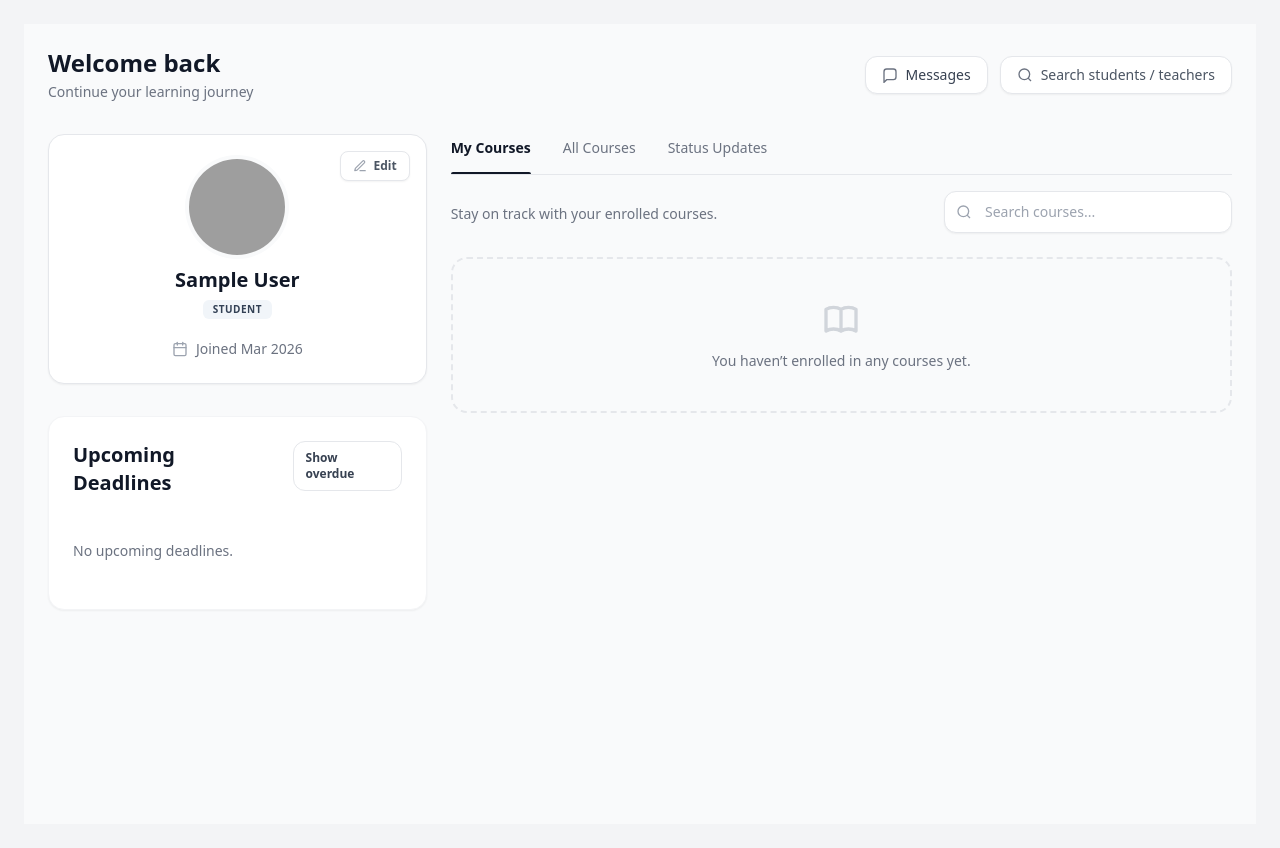
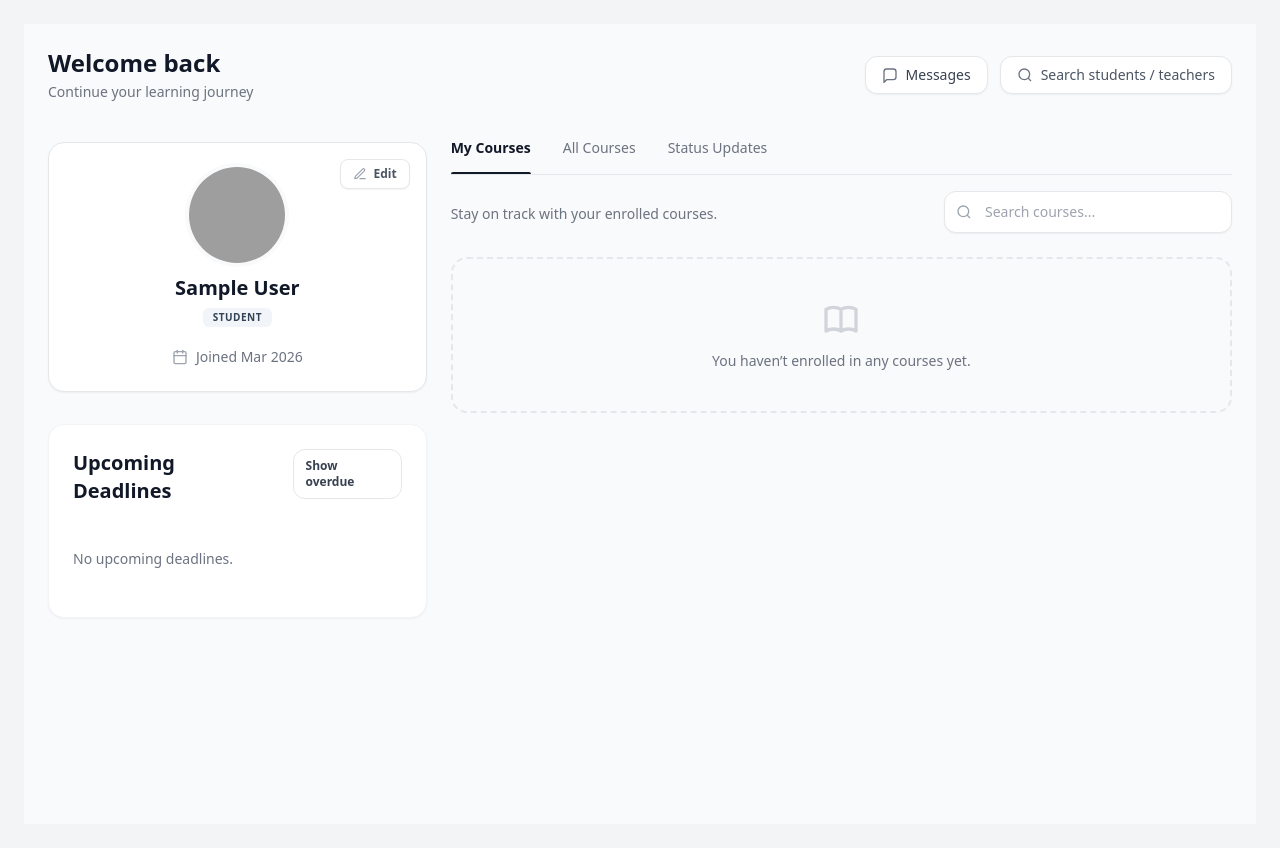
Before and after one commit to manthang/elearning, a Django app: a page that uses apps/accounts/templates/accounts/profile.html in a window 1280 px wide. Shown: the part 73-921 px from the top of the page. Run offline with Django 4.2, Linux system fonts and the light colour scheme; the visitor is signed in with stand-in values (Sample User, id 1); data comes from the database, SQL or seed files in the repository; data that the repository does not hold is empty; some libraries are stand-ins or nearby versions; grey boxes are pictures that could not be loaded.

Commit message:
Align deadlines card

```diff
--- a/apps/accounts/templates/accounts/profile.html
+++ b/apps/accounts/templates/accounts/profile.html
@@ -9,12 +9,16 @@
   {% include "accounts/components/header.html" %}
 
   <div class="grid grid-cols-12 gap-6">
-    <div class="col-span-4 space-y-6">
+    <div class="col-span-4 xl:col-span-4">
 
-      {% include "accounts/components/profile_card.html" %}
+      <div class="mt-2">
+        {% include "accounts/components/profile_card.html" %}
+      </div>
 
       {% if is_own_profile %}
+      <div class="mt-4">
         {% include "courses/components/upcoming_deadlines.html" %}
+      </div>
       {% endif %}
 
     </div>
```
